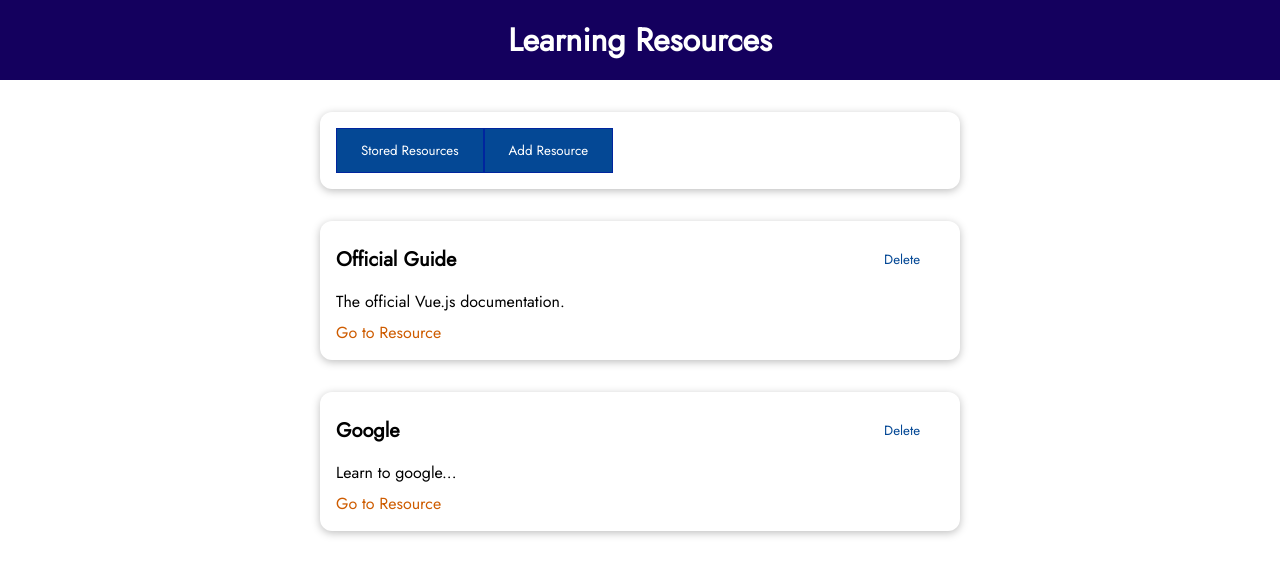
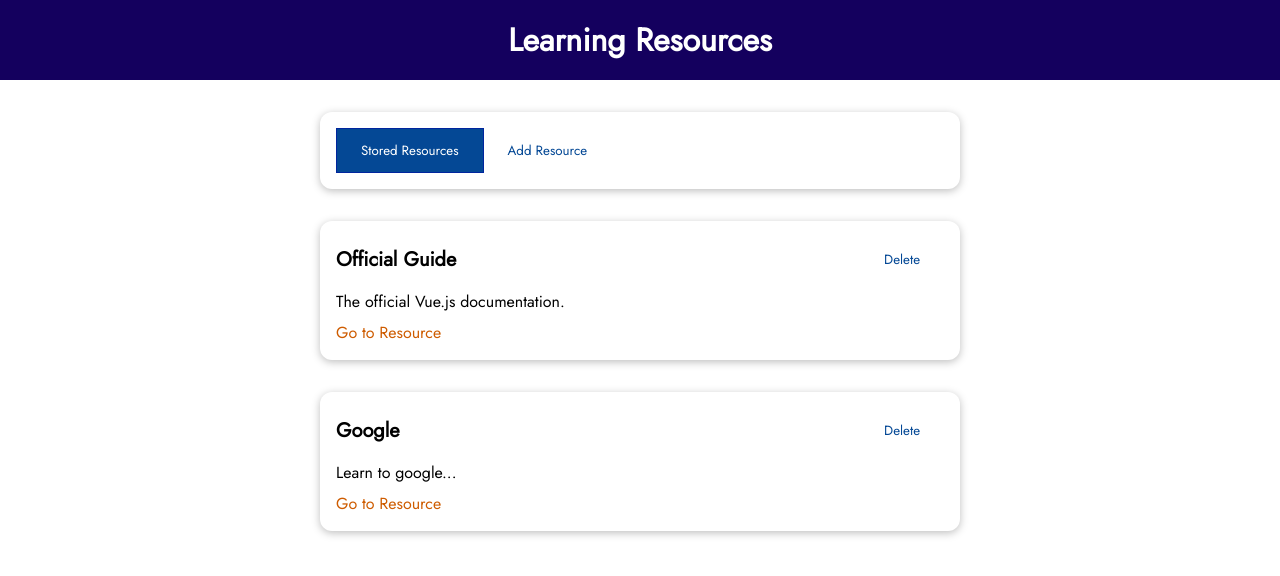
Before and after one commit to nzkks/vuejs-project, a Vue app: page / in a window 1280 px wide. Shown: the top 576 px of the page. Built offline with nearby package versions, Linux system fonts and the light colour scheme.

Commit message:
TheResources: highlight the selected tab

```diff
--- a/src/components/learningResources/TheResources.vue
+++ b/src/components/learningResources/TheResources.vue
@@ -1,7 +1,7 @@
 <template>
   <BaseCard>
-    <BaseButton @click="setSelectedTab('StoredResources')">Stored Resources</BaseButton>
-    <BaseButton @click="setSelectedTab('AddResource')">Add Resource</BaseButton>
+    <BaseButton @click="setSelectedTab('StoredResources')" :mode="storedResBtnMode">Stored Resources</BaseButton>
+    <BaseButton @click="setSelectedTab('AddResource')" :mode="addResBtnMode">Add Resource</BaseButton>
   </BaseCard>
 
   <component :is="selectedTab" />
@@ -42,5 +42,13 @@ export default {
       resources: this.storedResources,
     };
   },
+  computed: {
+    storedResBtnMode() {
+      return this.selectedTab === 'StoredResources' ? null : 'flat';
+    },
+    addResBtnMode() {
+      return this.selectedTab === 'AddResource' ? null : 'flat';
+    },
+  },
 };
 </script>
```
